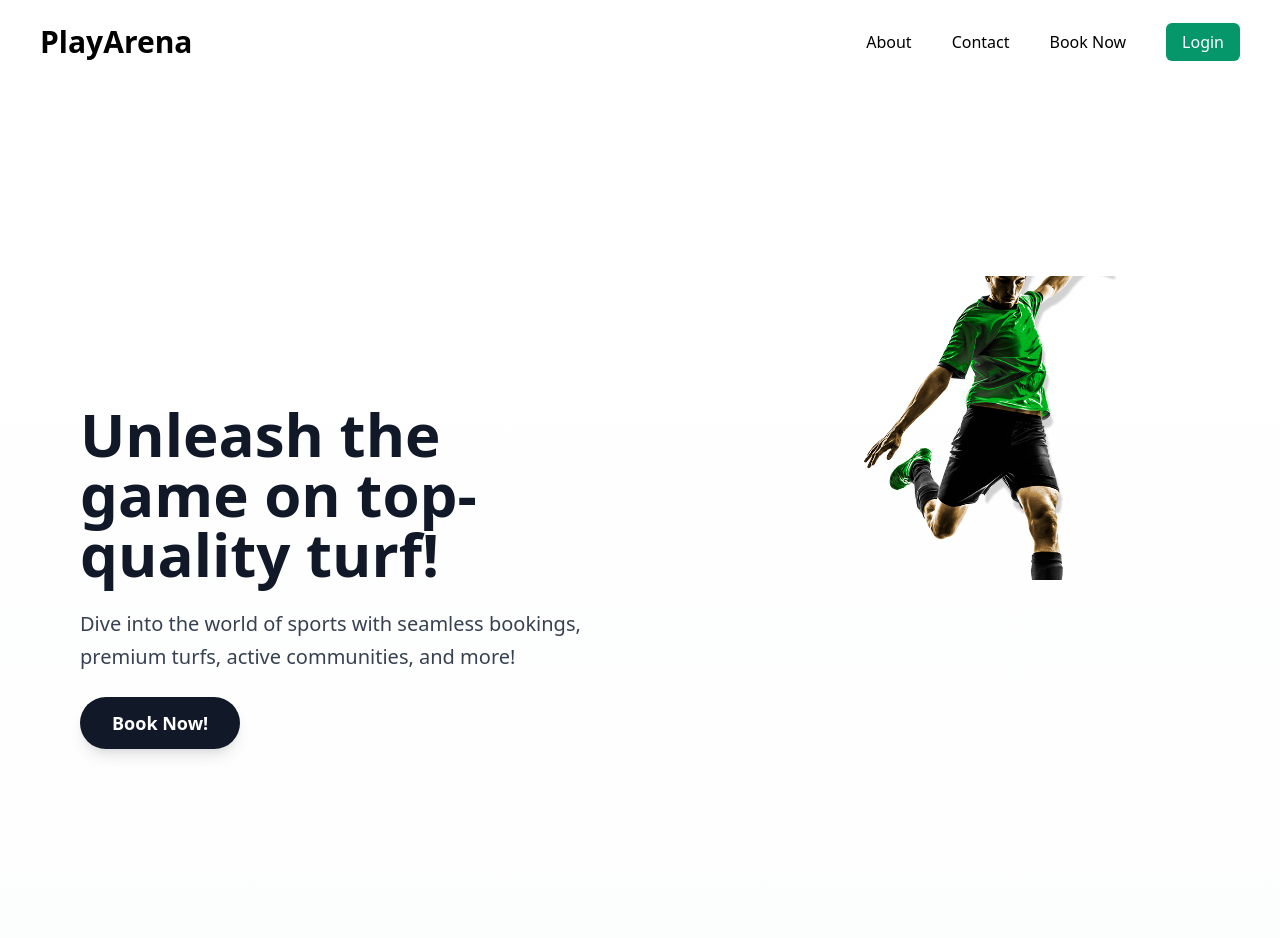
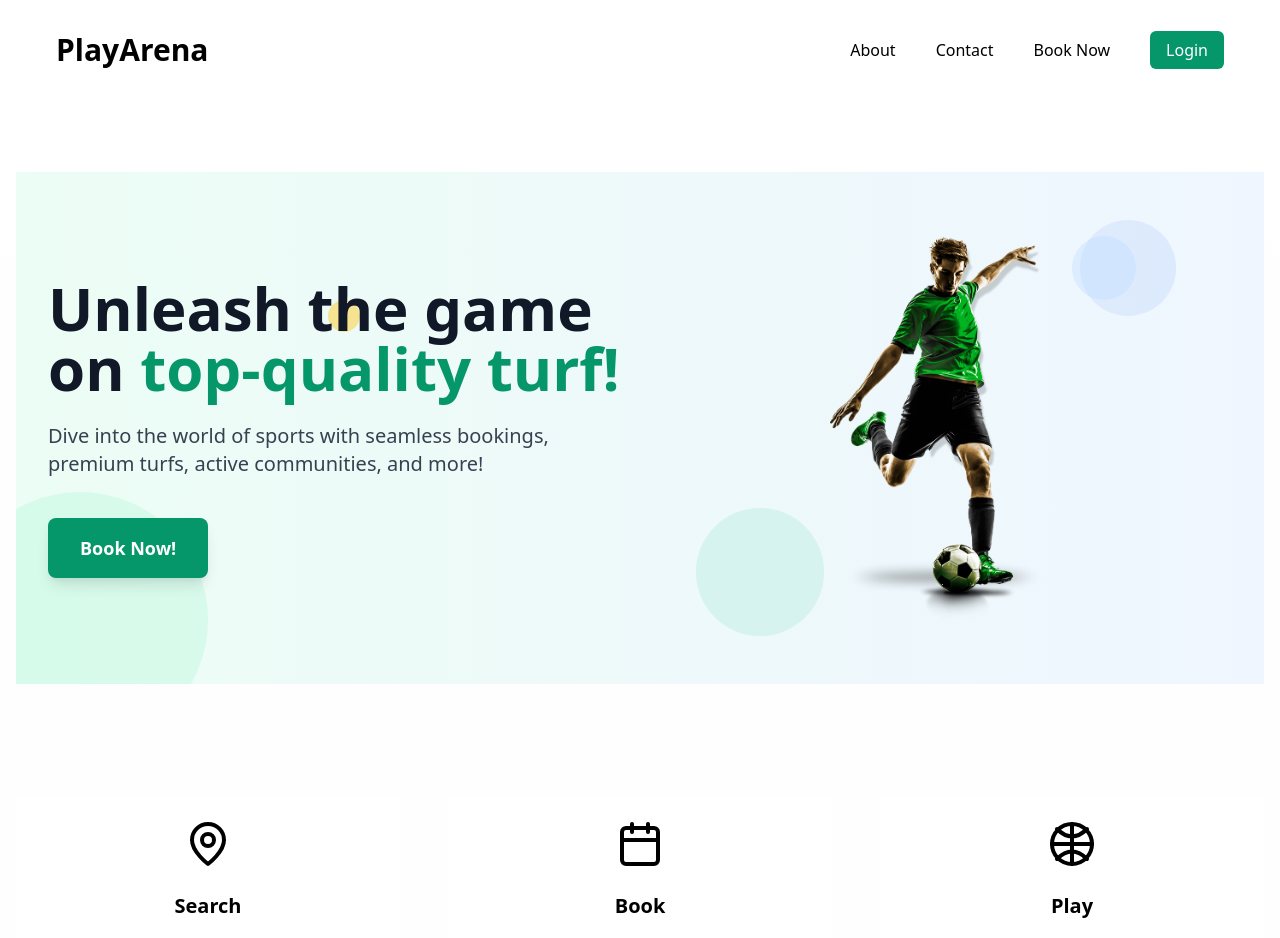
Before and after one commit to ChaitanyaArekar/Play-Arena, a PHP site: page /src/about-us.php in a window 1280 px wide. Shown: the top 938 px of the page. Run offline with PHP 8.4, Linux system fonts and the light colour scheme; some libraries are stand-ins or nearby versions.

Commit message:
about us ui

```diff
--- a/src/about-us.php
+++ b/src/about-us.php
@@ -13,40 +13,64 @@ if (session_status() === PHP_SESSION_NONE) {
     <link href="https://cdn.jsdelivr.net/npm/tailwindcss@2.2.19/dist/tailwind.min.css" rel="stylesheet">
     <link href="https://cdnjs.cloudflare.com/ajax/libs/aos/2.3.4/aos.css" rel="stylesheet">
     <script src="https://cdnjs.cloudflare.com/ajax/libs/aos/2.3.4/aos.js"></script>
+    <style>
+        header {
+            position: sticky;
+            z-index: 1000;
+        }
+
+        @media (max-width: 768px) {
+            .navbar ul li a {
+                color: white;
+            }
+        }
+    </style>
 </head>
 
-<body class="bg-gradient-to-b from-white to-gray-50">
+<body class="bg-gradient-to-b from-white to-gray-50 py-2 px-4">
     <?php $textColor = 'text-black'; ?>
     <header class="<?php echo $textColor; ?>">
         <?php include 'navbar.php'; ?>
     </header>
 
     <section class="about-us pt-20">
-        <div class="mx-10 px-6 py-16">
-            <!-- About Card -->
-            <div class="max-w-7xl mx-auto flex flex-col md:flex-row items-center justify-between gap-8 mt-20 pb-20">
-
-                    <div class="absolute right-8 w-96 mt-40 pt-20 h-96 overflow-hidden transform">
-                        <img src="../Public/img/pngegg.png" alt="Adventure Bridge" class="object-cover h-96 w-64">
+        <div class="relative w-full overflow-hidden bg-gradient-to-r from-green-50 to-blue-50 py-16">
+            <!-- Main Container -->
+            <div class="container mx-auto px-4 sm:px-6 lg:px-8">
+                <!-- Flex Container -->
+                <div class="flex flex-col md:flex-row items-center justify-between">
+                    <!-- Text Content Section -->
+                    <div class="w-full md:w-1/2 z-10 space-y-6 pb-10 md:pb-0">
+                        <h1 class="text-4xl md:text-5xl lg:text-6xl font-bold text-gray-900 leading-tight">
+                            Unleash the game on <span class="text-green-600">top-quality turf!</span>
+                        </h1>
+                        <p class="text-lg md:text-xl text-gray-700 leading-relaxed max-w-xl">
+                            Dive into the world of sports with seamless bookings, premium turfs, active communities, and more!
+                        </p>
+                        <div class="pt-4">
+                            <button onclick="window.location.href='../index.php#booking'" class="bg-green-600 hover:bg-green-700 text-white px-8 py-4 rounded-lg text-lg font-semibold transition-all duration-300 shadow-lg hover:shadow-xl transform hover:-translate-y-1">
+                                Book Now!
+                            </button>
                         </div>
                     </div>
 
-                <!-- Text Content Section -->
-                <div class="w-full md:w-1/2 space-y-6 p-4">
-                    <h1 class="text-4xl md:text-6xl font-bold text-gray-900 leading-tight">
-                        Unleash the game on top-quality turf!
-                    </h1>
+                    <!-- Image Section -->
+                    <div class="w-full md:w-1/2 relative">
+                        <!-- Image Container with proper sizing -->
+                        <div class="relative h-64 sm:h-80 md:h-96 lg:h-112 mx-auto md:ml-auto max-w-md">
+                            <img src="../Public/img/pngegg.png" alt="Sports Turf" class="object-contain h-full w-full" />
+                            <!-- Decorative Elements -->
+                            <div class="absolute -bottom-4 -left-4 w-32 h-32 bg-green-500 rounded-full opacity-10"></div>
+                            <div class="absolute -top-4 -right-4 w-24 h-24 bg-blue-500 rounded-full opacity-10"></div>
+                        </div>
+                    </div>
+                </div>
+            </div>
 
-                    <p class="text-xl text-gray-700 leading-relaxed">
-                        Dive into the world of sports with seamless bookings, premium turfs, active communities, and more!
-                    </p>
-
-                    <button onclick="window.location.href='http://localhost:8000/index.php#booking'" class="bg-gray-900 text-white px-8 py-3 rounded-full text-lg font-semibold hover:bg-gray-800 transition-colors duration-300 shadow-lg hover:shadow-xl">
-                        Book Now!
-                    </button>
-
-
-                </div>
+            <!-- Background Decorative Elements -->
+            <div class="hidden md:block absolute -bottom-16 -left-16 w-64 h-64 bg-green-200 rounded-full opacity-30"></div>
+            <div class="hidden md:block absolute top-16 right-32 w-16 h-16 bg-blue-200 rounded-full opacity-40"></div>
+            <div class="hidden lg:block absolute top-32 left-1/4 w-8 h-8 bg-yellow-300 rounded-full opacity-60"></div>
         </div>
 
         <div class="grid grid-cols-1 md:grid-cols-3 gap-12 my-28">
@@ -187,10 +211,14 @@ if (session_status() === PHP_SESSION_NONE) {
         <div class="text-center mt-8" data-aos="fade-up">
             <h2 class="text-3xl md:text-4xl font-bold text-gray-800 mb-8 mt-20">Meet Our Team</h2>
             <div class="relative overflow-hidden shadow-xl">
+                <picture>
+                    <!-- Image for small screens -->
+                    <source srcset="../Public/img/OurteamMobile.png" media="(max-width: 768px)">
+                    <!-- Default image for larger screens -->
                     <img src="../Public/img/Ourteam.png" alt="Our Team" class="w-full">
+                </picture>
             </div>
         </div>
-
     </section>
 
     <footer class="bg-gray-900 text-white">
```
Also changed, not shown: 1 other file. Lines whose indentation alone changed are shown as unchanged.
